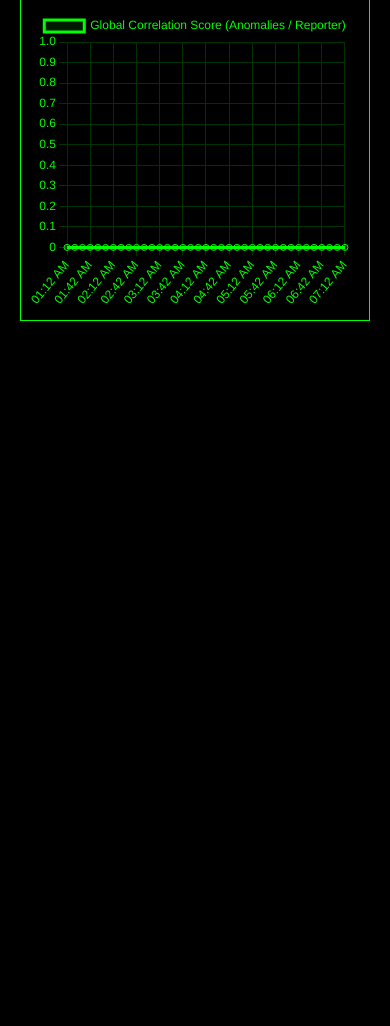
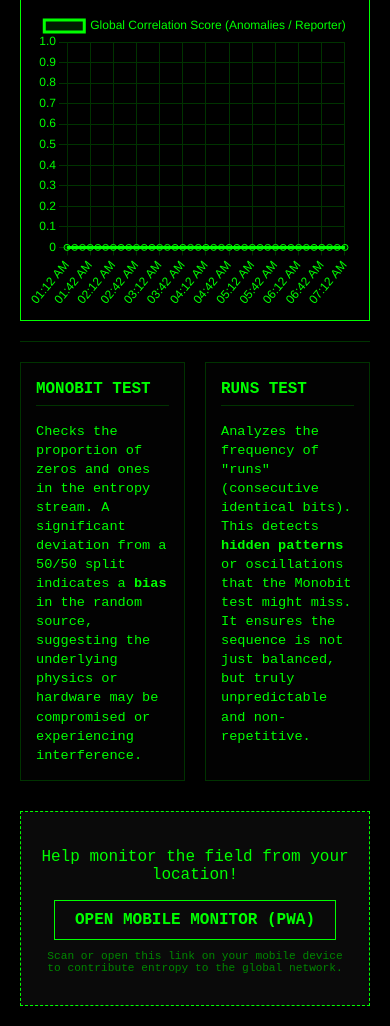
Before and after one commit to snetting/glitch-mon, a FastAPI app: page / in a window 390 px wide. Shown: the part 669-1695 px from the top of the page. Before the commit the page ends 990 px from the top, so only its background shows below. Run offline with FastAPI, Linux system fonts and the light colour scheme; data comes from the database, SQL or seed files in the repository.

Commit message:
Add info panel and mobile client link to dashboard

```diff
--- a/server/templates/dashboard.html
+++ b/server/templates/dashboard.html
@@ -25,6 +25,12 @@
         .glitch-list { height: 350px; overflow-y: auto; font-size: 0.8em; }
         .glitch-item { border-bottom: 1px solid #030; padding: 5px 0; }
         .active-count { font-size: 2em; text-align: center; color: #fff; }
+        .info-section { grid-column: span 2; display: grid; grid-template-columns: 1fr 1fr; gap: 20px; border-top: 1px solid #030; padding-top: 20px; }
+        .info-card { border: 1px solid #030; padding: 15px; font-size: 0.85em; line-height: 1.4; background: #020202; }
+        .info-card h3 { color: #0f0; margin-top: 0; text-transform: uppercase; border-bottom: 1px solid #030; padding-bottom: 5px; }
+        .mobile-link { grid-column: span 2; text-align: center; border: 1px dashed #0f0; padding: 20px; margin-top: 10px; background: #0a0a0a; }
+        .mobile-link a { color: #0f0; font-weight: bold; text-decoration: none; border: 1px solid #0f0; padding: 10px 20px; display: inline-block; }
+        .mobile-link a:hover { background: #0f0; color: #000; }
     </style>
 </head>
 <body>
@@ -47,6 +53,23 @@
         </div>
         <div class="chart-container">
             <canvas id="correlationChart"></canvas>
+        </div>
+
+        <div class="info-section">
+            <div class="info-card">
+                <h3>Monobit Test</h3>
+                Checks the proportion of zeros and ones in the entropy stream. A significant deviation from a 50/50 split indicates a <b>bias</b> in the random source, suggesting the underlying physics or hardware may be compromised or experiencing interference.
+            </div>
+            <div class="info-card">
+                <h3>Runs Test</h3>
+                Analyzes the frequency of "runs" (consecutive identical bits). This detects <b>hidden patterns</b> or oscillations that the Monobit test might miss. It ensures the sequence is not just balanced, but truly unpredictable and non-repetitive.
+            </div>
+        </div>
+
+        <div class="mobile-link">
+            <p>Help monitor the field from your location!</p>
+            <a href="/static/mobile.html" target="_blank">OPEN MOBILE MONITOR (PWA)</a>
+            <p style="font-size: 0.7em; margin-top: 10px; color: #080;">Scan or open this link on your mobile device to contribute entropy to the global network.</p>
         </div>
     </div>
 
```
